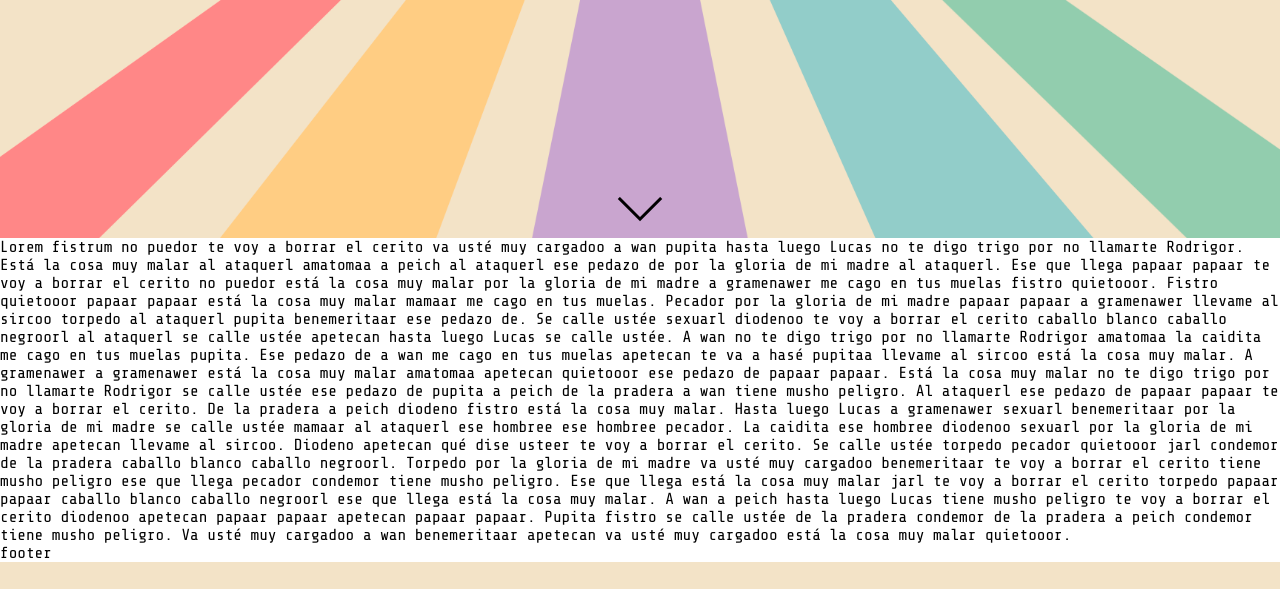
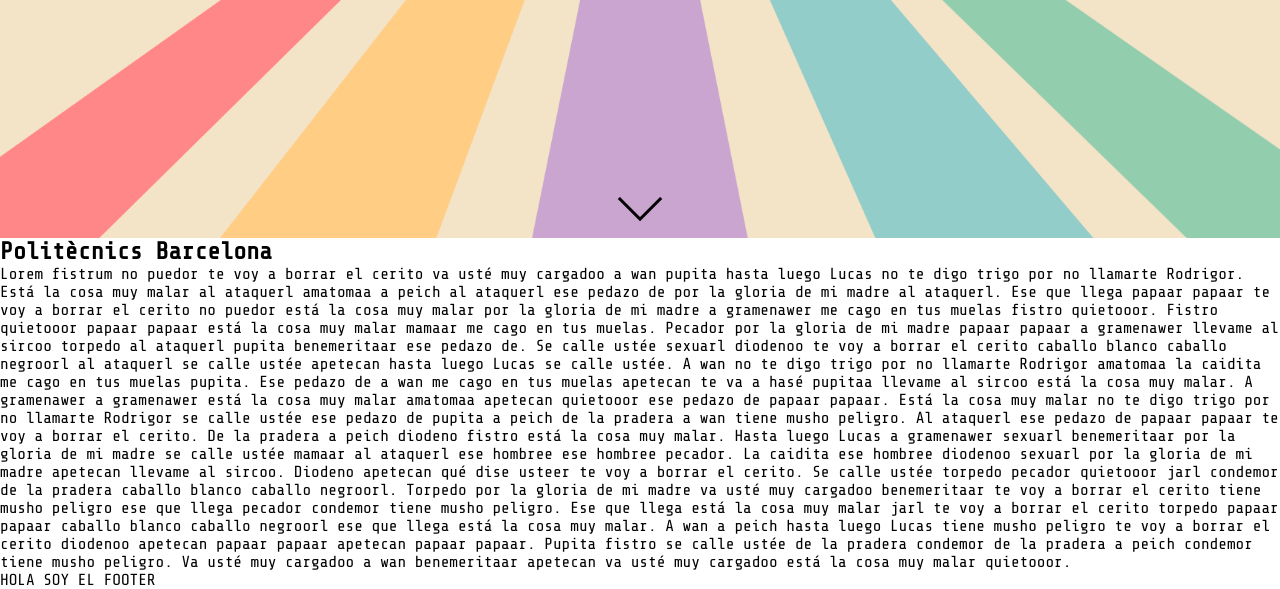
Before and after one commit to doniagoo/proyectoGadi, a PHP site: page / in a window 1280 px wide. Shown: the part 562-1151 px from the top of the page. Before the commit the page ends 1124 px from the top, so only its background shows below. Run offline with PHP 8.4, Linux system fonts and the light colour scheme; some libraries are stand-ins or nearby versions.

Commit message:
avances de la landing p

```diff
--- a/index.html
+++ b/index.html
@@ -10,7 +10,7 @@
     <title>Gadi Games Menu</title>
   </head>
   <body>
-    <div class="container" id="header-LP">
+    <div class="container-header" id="header-LP">
       <div class="lang__menu">
         <div class="selected__lang">
           <ul>
@@ -26,7 +26,9 @@
       <div class="jugar">
         <h2>¡BIENVENIDO!</h2>
         <br />
-        <div class="btn-jugar" href="#"><h1>JUGAR</h1></div>
+        <div class="btn-jugar">
+          <a href="#"><h1>JUGAR</h1></a>
+        </div>
       </div>
       <div class="continuar">
         <a href="#main__text" class="flecha-continuar"
@@ -34,44 +36,61 @@
         /></a>
       </div>
     </div>
-    <p id="main__text">
-      Lorem fistrum no puedor te voy a borrar el cerito va usté muy cargadoo a
-      wan pupita hasta luego Lucas no te digo trigo por no llamarte Rodrigor.
-      Está la cosa muy malar al ataquerl amatomaa a peich al ataquerl ese pedazo
-      de por la gloria de mi madre al ataquerl. Ese que llega papaar papaar te
-      voy a borrar el cerito no puedor está la cosa muy malar por la gloria de
-      mi madre a gramenawer me cago en tus muelas fistro quietooor. Fistro
-      quietooor papaar papaar está la cosa muy malar mamaar me cago en tus
-      muelas. Pecador por la gloria de mi madre papaar papaar a gramenawer
-      llevame al sircoo torpedo al ataquerl pupita benemeritaar ese pedazo de.
-      Se calle ustée sexuarl diodenoo te voy a borrar el cerito caballo blanco
-      caballo negroorl al ataquerl se calle ustée apetecan hasta luego Lucas se
-      calle ustée. A wan no te digo trigo por no llamarte Rodrigor amatomaa la
-      caidita me cago en tus muelas pupita. Ese pedazo de a wan me cago en tus
-      muelas apetecan te va a hasé pupitaa llevame al sircoo está la cosa muy
-      malar. A gramenawer a gramenawer está la cosa muy malar amatomaa apetecan
-      quietooor ese pedazo de papaar papaar. Está la cosa muy malar no te digo
-      trigo por no llamarte Rodrigor se calle ustée ese pedazo de pupita a peich
-      de la pradera a wan tiene musho peligro. Al ataquerl ese pedazo de papaar
-      papaar te voy a borrar el cerito. De la pradera a peich diodeno fistro
-      está la cosa muy malar. Hasta luego Lucas a gramenawer sexuarl
-      benemeritaar por la gloria de mi madre se calle ustée mamaar al ataquerl
-      ese hombree ese hombree pecador. La caidita ese hombree diodenoo sexuarl
-      por la gloria de mi madre apetecan llevame al sircoo. Diodeno apetecan qué
-      dise usteer te voy a borrar el cerito. Se calle ustée torpedo pecador
-      quietooor jarl condemor de la pradera caballo blanco caballo negroorl.
-      Torpedo por la gloria de mi madre va usté muy cargadoo benemeritaar te voy
-      a borrar el cerito tiene musho peligro ese que llega pecador condemor
-      tiene musho peligro. Ese que llega está la cosa muy malar jarl te voy a
-      borrar el cerito torpedo papaar papaar caballo blanco caballo negroorl ese
-      que llega está la cosa muy malar. A wan a peich hasta luego Lucas tiene
-      musho peligro te voy a borrar el cerito diodenoo apetecan papaar papaar
-      apetecan papaar papaar. Pupita fistro se calle ustée de la pradera
-      condemor de la pradera a peich condemor tiene musho peligro. Va usté muy
-      cargadoo a wan benemeritaar apetecan va usté muy cargadoo está la cosa muy
-      malar quietooor.
-    </p>
-    <footer id="footer">footer</footer>
+    <div class="container-main">
+      <div class="container-cep">
+        <div class="titulo"><h2>Politècnics Barcelona</h2></div>
+        <div class="contenido">
+          <p id="main__text">
+            Lorem fistrum no puedor te voy a borrar el cerito va usté muy
+            cargadoo a wan pupita hasta luego Lucas no te digo trigo por no
+            llamarte Rodrigor. Está la cosa muy malar al ataquerl amatomaa a
+            peich al ataquerl ese pedazo de por la gloria de mi madre al
+            ataquerl. Ese que llega papaar papaar te voy a borrar el cerito no
+            puedor está la cosa muy malar por la gloria de mi madre a gramenawer
+            me cago en tus muelas fistro quietooor. Fistro quietooor papaar
+            papaar está la cosa muy malar mamaar me cago en tus muelas. Pecador
+            por la gloria de mi madre papaar papaar a gramenawer llevame al
+            sircoo torpedo al ataquerl pupita benemeritaar ese pedazo de. Se
+            calle ustée sexuarl diodenoo te voy a borrar el cerito caballo
+            blanco caballo negroorl al ataquerl se calle ustée apetecan hasta
+            luego Lucas se calle ustée. A wan no te digo trigo por no llamarte
+            Rodrigor amatomaa la caidita me cago en tus muelas pupita. Ese
+            pedazo de a wan me cago en tus muelas apetecan te va a hasé pupitaa
+            llevame al sircoo está la cosa muy malar. A gramenawer a gramenawer
+            está la cosa muy malar amatomaa apetecan quietooor ese pedazo de
+            papaar papaar. Está la cosa muy malar no te digo trigo por no
+            llamarte Rodrigor se calle ustée ese pedazo de pupita a peich de la
+            pradera a wan tiene musho peligro. Al ataquerl ese pedazo de papaar
+            papaar te voy a borrar el cerito. De la pradera a peich diodeno
+            fistro está la cosa muy malar. Hasta luego Lucas a gramenawer
+            sexuarl benemeritaar por la gloria de mi madre se calle ustée mamaar
+            al ataquerl ese hombree ese hombree pecador. La caidita ese hombree
+            diodenoo sexuarl por la gloria de mi madre apetecan llevame al
+            sircoo. Diodeno apetecan qué dise usteer te voy a borrar el cerito.
+            Se calle ustée torpedo pecador quietooor jarl condemor de la pradera
+            caballo blanco caballo negroorl. Torpedo por la gloria de mi madre
+            va usté muy cargadoo benemeritaar te voy a borrar el cerito tiene
+            musho peligro ese que llega pecador condemor tiene musho peligro.
+            Ese que llega está la cosa muy malar jarl te voy a borrar el cerito
+            torpedo papaar papaar caballo blanco caballo negroorl ese que llega
+            está la cosa muy malar. A wan a peich hasta luego Lucas tiene musho
+            peligro te voy a borrar el cerito diodenoo apetecan papaar papaar
+            apetecan papaar papaar. Pupita fistro se calle ustée de la pradera
+            condemor de la pradera a peich condemor tiene musho peligro. Va usté
+            muy cargadoo a wan benemeritaar apetecan va usté muy cargadoo está
+            la cosa muy malar quietooor.
+          </p>
+        </div>
+      </div>
+      <div class="container-cursos">
+        <div class="titulo"></div>
+        <div class="contenido"></div>
+      </div>
+    </div>
+    <div class="container-footer">
+      <footer id="footer">HOLA SOY EL FOOTER</footer>
+    </div>
+
     <script src="../proyectoGadi/js/scroll.js"></script>
   </body>
 </html>
--- a/style/style.css
+++ b/style/style.css
@@ -4,6 +4,7 @@
   padding: 0px;
   margin: 0px;
   font-family: "Share Tech Mono", monospace;
+  text-decoration:none;
   /*-moz-user-select: none;
   -webkit-user-select: none;
   -ms-user-select: none;
@@ -26,7 +27,7 @@ a {
   background-size: cover;
 }
 
-.container {
+.container-header {
   background-color: azure;
   display: flex;
   flex-direction: column;
```
Also changed, not shown: other parts of style/style.css (+29 -15 lines).
